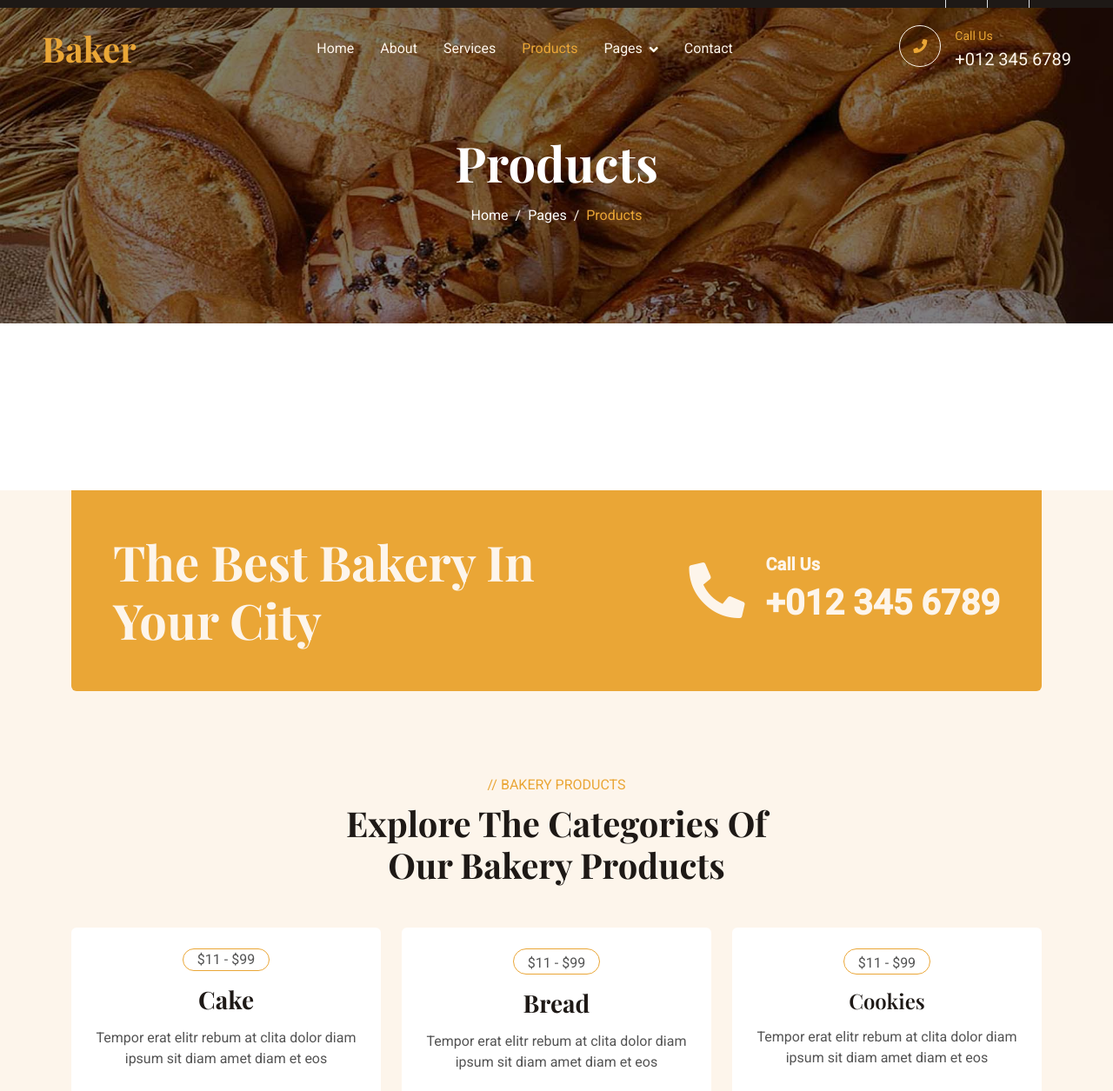
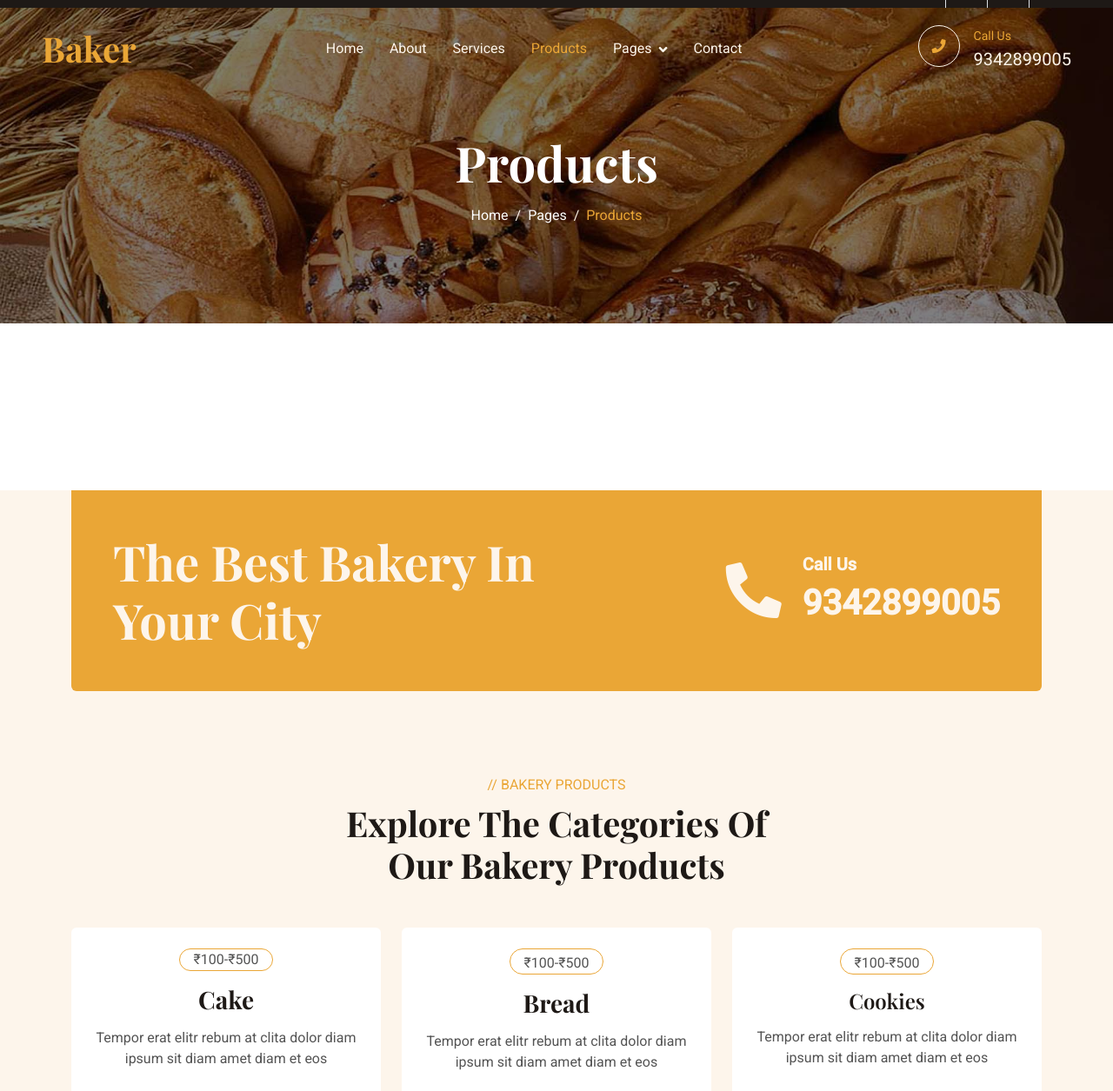
Before and after one commit to divyapriya0924-afk/Oven-s-Cafe, a plain HTML site: page product.html in a window 1280 px wide. Shown: the part 39-1294 px from the top of the page at 87% size. Drawn offline with nearby package versions, Linux system fonts and the light colour scheme.

Commit message:
Update product.html

```diff
--- a/product.html
+++ b/product.html
@@ -94,7 +94,7 @@
                 </div>
                 <div class="ps-3">
                     <small class="text-primary mb-0">Call Us</small>
-                    <p class="text-light fs-5 mb-0">+012 345 6789</p>
+                    <p class="text-light fs-5 mb-0">9342899005</p>
                 </div>
             </div>
         </div>
@@ -131,7 +131,7 @@
                             <i class="fa fa-phone-alt fa-4x flex-shrink-0"></i>
                             <div class="ms-4">
                                 <p class="fs-5 fw-bold mb-0">Call Us</p>
-                                <p class="fs-1 fw-bold mb-0">+012 345 6789</p>
+                                <p class="fs-1 fw-bold mb-0">9342899005</p>
                             </div>
                         </div>
                     </div>
@@ -145,7 +145,7 @@
                 <div class="col-lg-4 col-md-6 wow fadeInUp" data-wow-delay="0.1s">
                     <div class="product-item d-flex flex-column bg-white rounded overflow-hidden h-100">
                         <div class="text-center p-4">
-                            <div class="d-inline-block border border-primary rounded-pill px-3 mb-3">$11 - $99</div>
+                            <div class="d-inline-block border border-primary rounded-pill px-3 mb-3">₹100-₹500</div>
                             <h3 class="mb-3">Cake</h3>
                             <span>Tempor erat elitr rebum at clita dolor diam ipsum sit diam amet diam et eos</span>
                         </div>
@@ -160,7 +160,7 @@
                 <div class="col-lg-4 col-md-6 wow fadeInUp" data-wow-delay="0.3s">
                     <div class="product-item d-flex flex-column bg-white rounded overflow-hidden h-100">
                         <div class="text-center p-4">
-                            <div class="d-inline-block border border-primary rounded-pill pt-1 px-3 mb-3">$11 - $99</div>
+                            <div class="d-inline-block border border-primary rounded-pill pt-1 px-3 mb-3">₹100-₹500</div>
                             <h3 class="mb-3">Bread</h3>
                             <span>Tempor erat elitr rebum at clita dolor diam ipsum sit diam amet diam et eos</span>
                         </div>
@@ -175,7 +175,7 @@
                 <div class="col-lg-4 col-md-6 wow fadeInUp" data-wow-delay="0.5s">
                     <div class="product-item d-flex flex-column bg-white rounded overflow-hidden h-100">
                         <div class="text-center p-4">
-                            <div class="d-inline-block border border-primary rounded-pill pt-1 px-3 mb-3">$11 - $99</div>
+                            <div class="d-inline-block border border-primary rounded-pill pt-1 px-3 mb-3">₹100-₹500</div>
                             <h4 class="mb-3">Cookies</h4>
                             <span>Tempor erat elitr rebum at clita dolor diam ipsum sit diam amet diam et eos</span>
                         </div>
@@ -200,8 +200,8 @@
                 <div class="col-lg-3 col-md-6">
                     <h4 class="text-light mb-4">Office Address</h4>
                     <p class="mb-2"><i class="fa fa-map-marker-alt me-3"></i>123 Street, New York, USA</p>
-                    <p class="mb-2"><i class="fa fa-phone-alt me-3"></i>+012 345 67890</p>
-                    <p class="mb-2"><i class="fa fa-envelope me-3"></i>info@example.com</p>
+                    <p class="mb-2"><i class="fa fa-phone-alt me-3"></i>9342899005</p>
+                    <p class="mb-2"><i class="fa fa-envelope me-3"></i>ovens.cafe@gmail.com</p>
                     <div class="d-flex pt-2">
                         <a class="btn btn-square btn-outline-light rounded-circle me-1" href=""><i class="fab fa-twitter"></i></a>
                         <a class="btn btn-square btn-outline-light rounded-circle me-1" href=""><i class="fab fa-facebook-f"></i></a>
```
